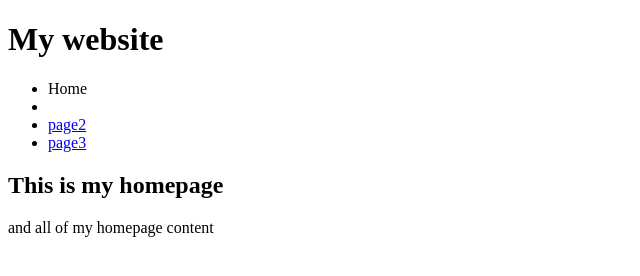
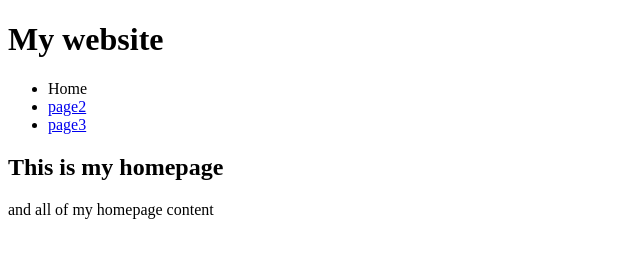
Before and after one commit to muntaqam/maahi.github.io, a plain HTML site: page index.html in a window 1280 px wide. Shown: the whole page, without its empty margins (0-640 px from the left). Drawn offline with Linux system fonts and the light colour scheme.

Commit message:
Update index.html

```diff
--- a/index.html
+++ b/index.html
@@ -6,7 +6,7 @@
   <body>
     <h1>My website</h1>
     <ul>
-       <li> Home<li/>
+       <li> Home</li>
        <li><a href="page2.html">page2</a></li>
        <li><a href="page3.html">page3</a></li>
     </ul>
```
